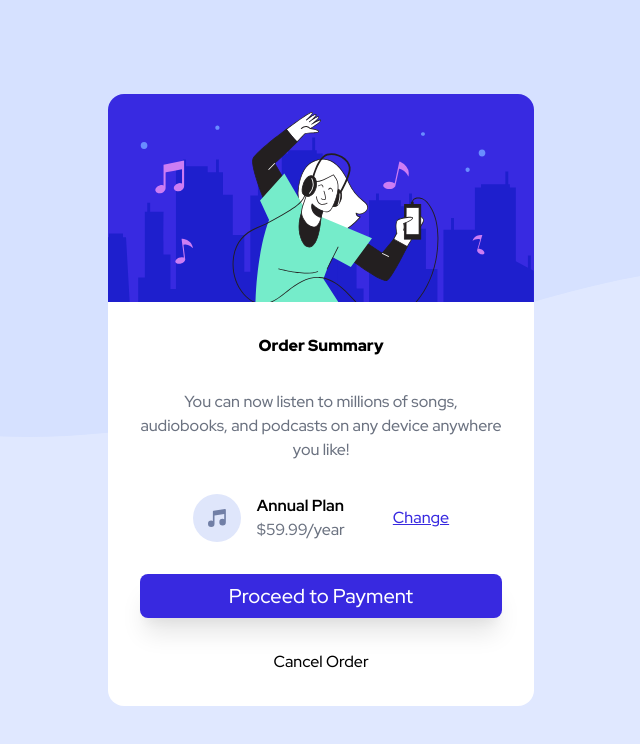
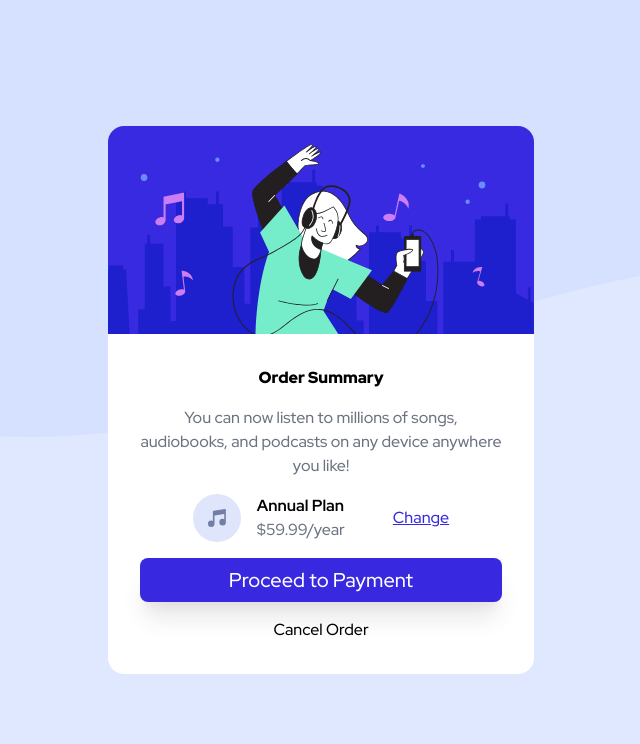
Before and after one commit to madhusona/fem, a website built with Vite: page index.html in a window 1280 px wide. Shown: the whole page, without its empty margins (319-959 px from the left). Built offline with nearby package versions, Linux system fonts and the light colour scheme.

Commit message:
style changed

```diff
--- a/index.html
+++ b/index.html
@@ -19,7 +19,7 @@
 
       <div class="flex items-center flex-col rounded-lg sm:w-1/3 py-20 px-5 sm:px-0 ">
         <img class="rounded-t-2xl" src="./images/illustration-hero.svg" alt="...">
-        <div class="flex flex-col items-center gap-y-8 p-8 bg-white rounded-b-2xl">
+        <div class="flex flex-col items-center gap-y-4 p-8 bg-white rounded-b-2xl">
           <div class="font-black text-center">Order Summary </div>
           <div class="text-gray-500 text-center font-medium">
             You can now listen to millions of songs, audiobooks, and podcasts on any
```
